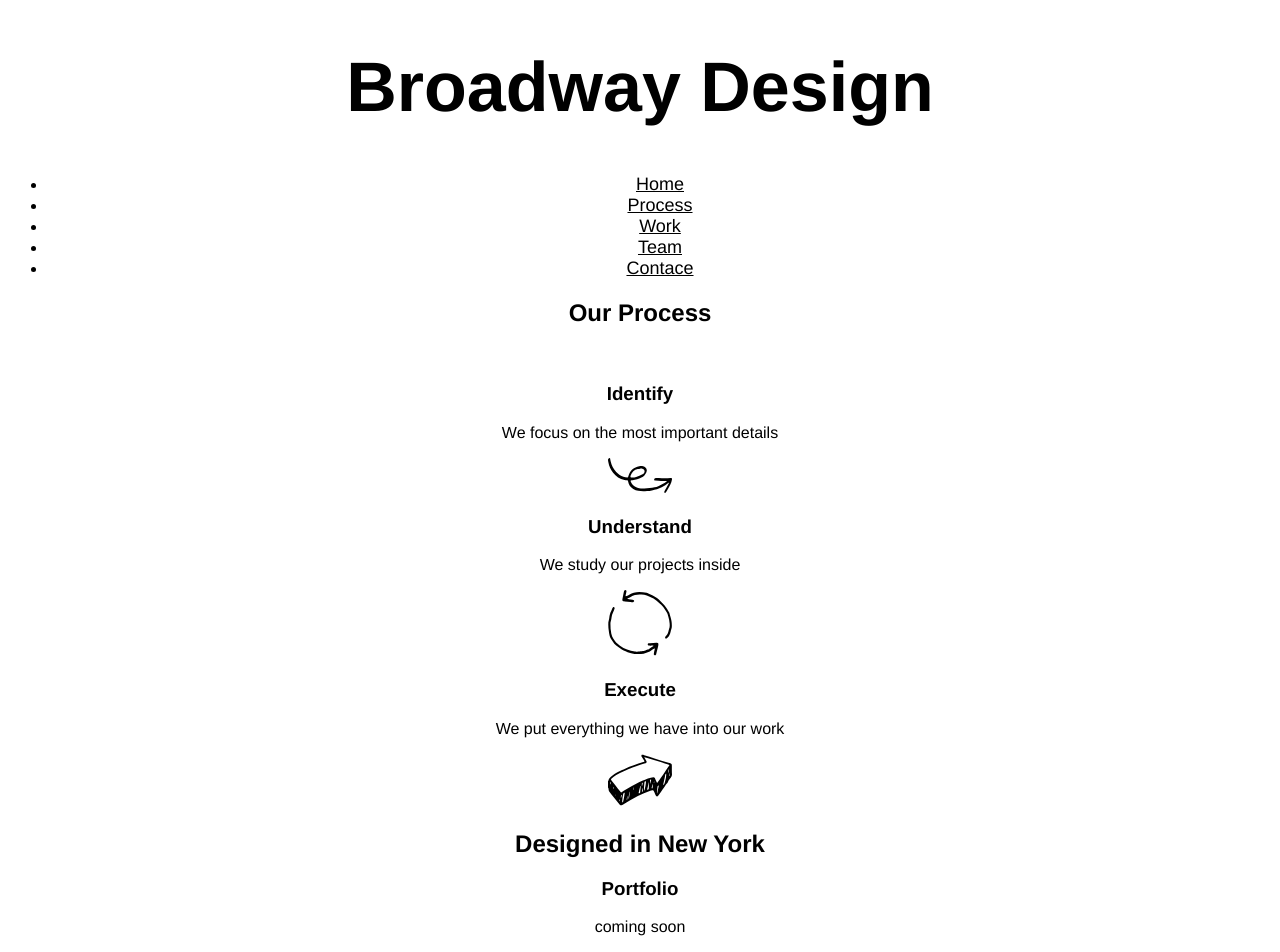
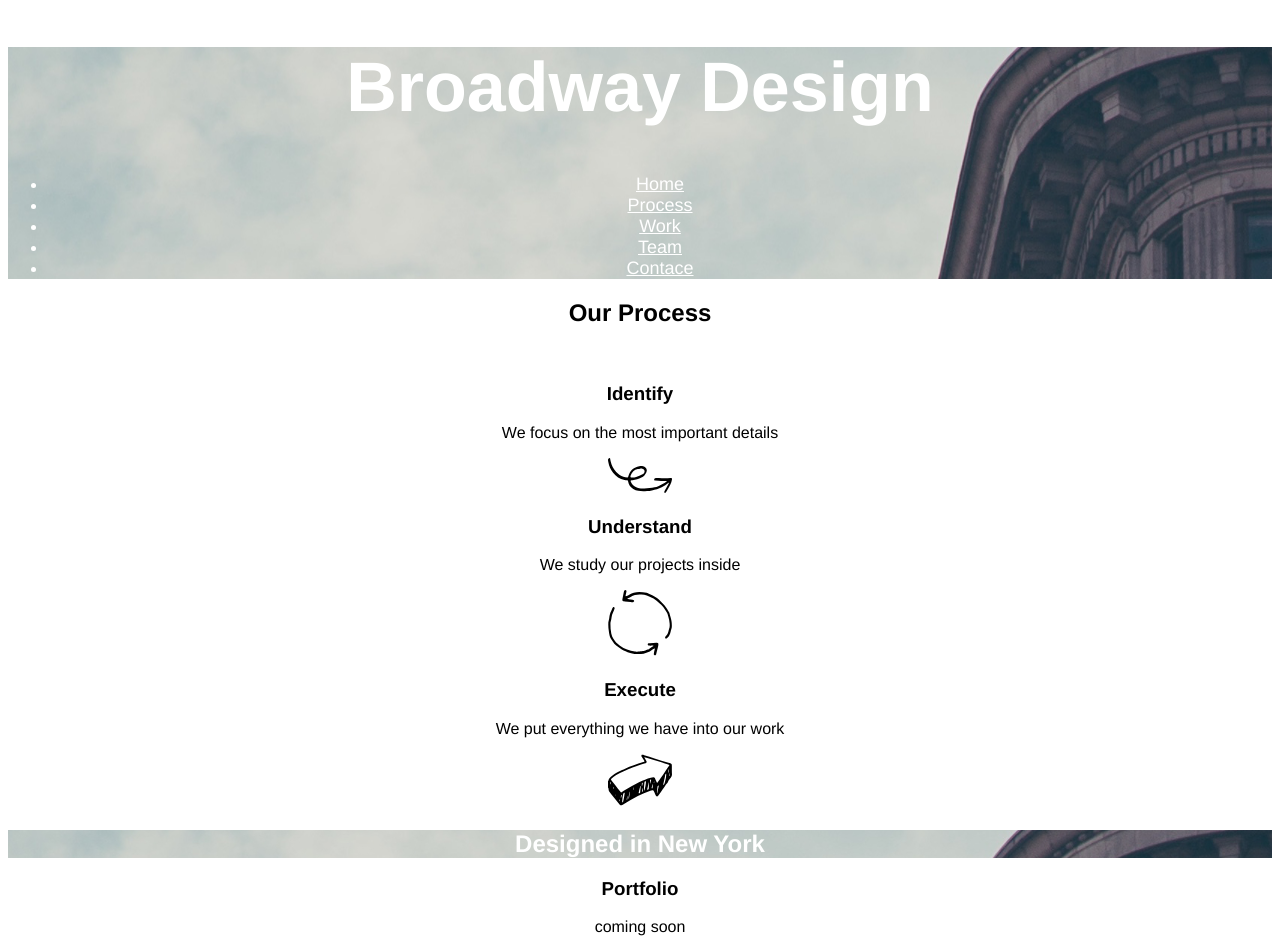
Before and after one commit to SimonBolivar1815/Broadway, a plain HTML site: page index.html in a window 1280 px wide. Shown: the top 952 px of the page. Drawn offline with Linux system fonts and the light colour scheme; files whose address does not match are found by name.

Commit message:
add all images

```diff
--- a/Resources/CSS/style.css
+++ b/Resources/CSS/style.css
@@ -13,10 +13,7 @@ h1{
   text-decoration: underline;
 }
 
-.header{
-  background-image: url("./Resources/the-flatiron-building.png");
+.header,.design{
+  color: white;
+  background-image: url("/Users/joshuaowen/Documents/A Final Procedure/coding projects/Broadway/Resources/the-flatiron-building.png");
 }
-
-h2{
-  background-image: url("./Resources/the-flatiron-building.png");
-}
```
